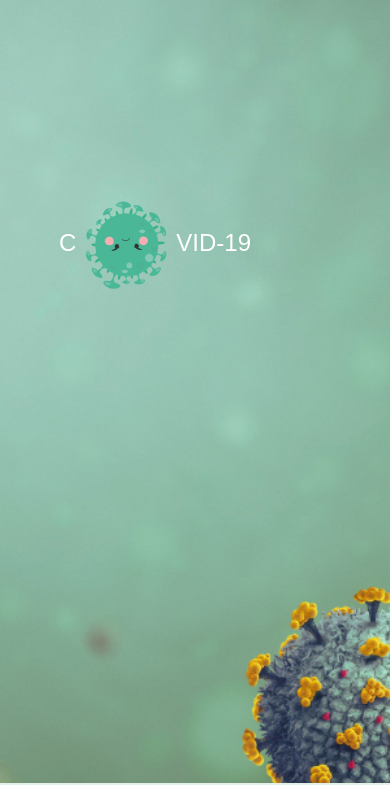
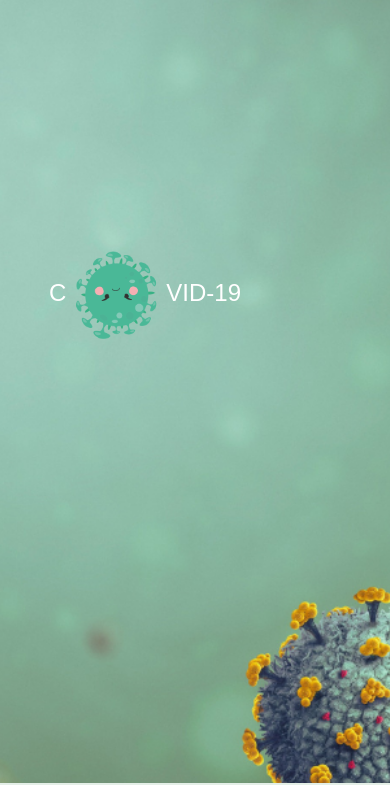
Before and after one commit to Manish-rai-dev/c19, a plain HTML site: page index.html in a window 390 px wide. Shown: the part 61-846 px from the top of the page. Drawn offline with nearby package versions, Linux system fonts and the light colour scheme.

Commit message:
Update styles.css

```diff
--- a/styles.css
+++ b/styles.css
@@ -416,8 +416,8 @@ animation-delay: 1s;
     }
     .txte{
         position: relative;
-        top:200px;
-        left:-40px;
+        top:250px;
+        left:-50px;
         font-size: 1.5rem;
 
     }
```
